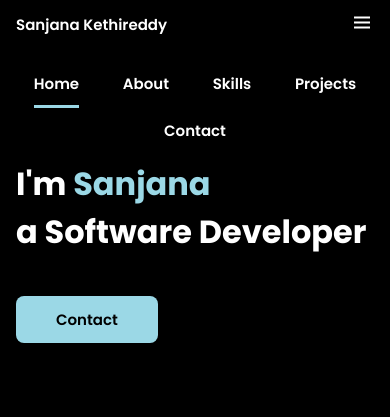
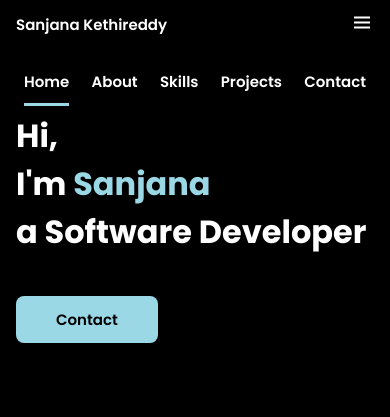
Before and after one commit to SanjanaKethireddy/Portfolio, a plain HTML site: page index.html in a window 390 px wide. Shown: the top 417 px of the page. Drawn offline with nearby package versions, Linux system fonts and the light colour scheme.

Commit message:
Update styles.css

```diff
--- a/assets/css/styles.css
+++ b/assets/css/styles.css
@@ -518,11 +518,11 @@ img {
     justify-content: space-around;
     align-items: center;
     flex-wrap: wrap;             /* allows wrapping on small screens */
-    gap: 0.5rem;
+    gap: 0.4rem;
   }
 
   .nav__item {
-    margin: 0.5rem;
+    margin: 0.4rem;
   }
 
   .home__social {
```
